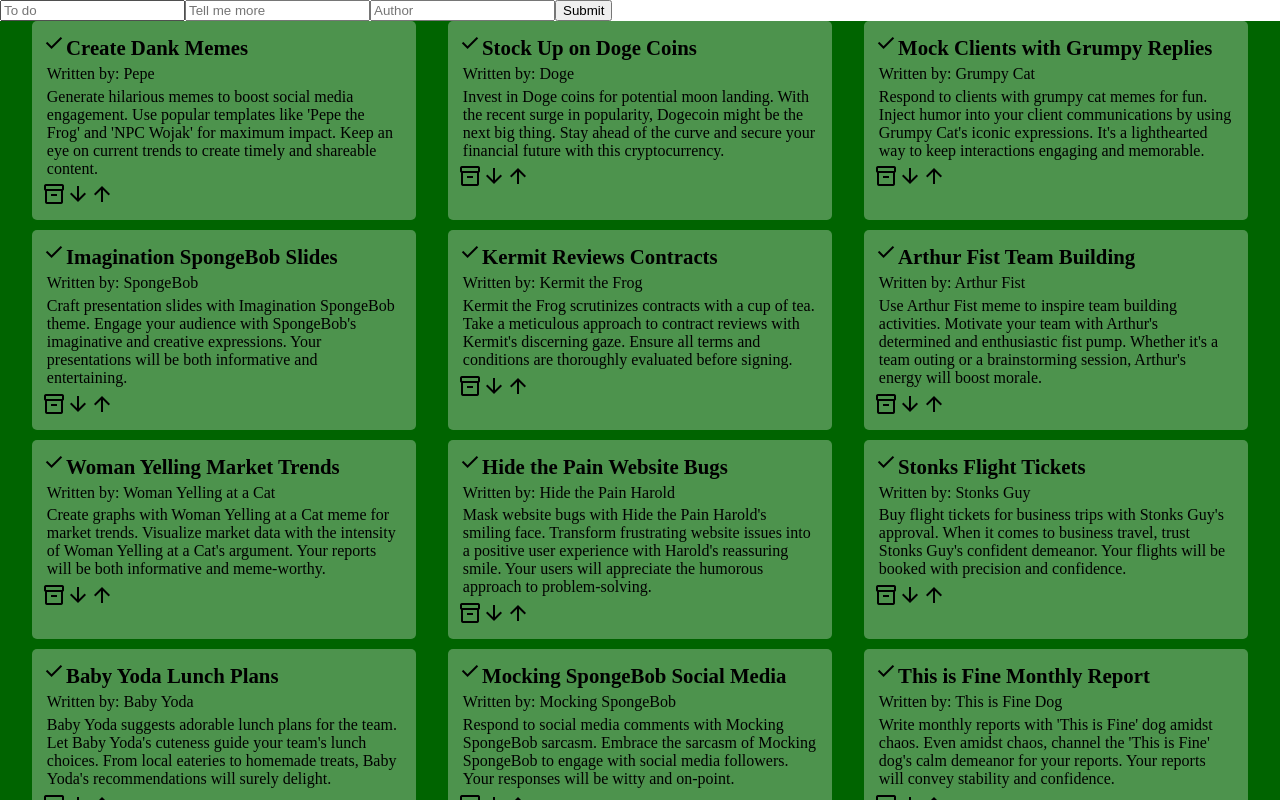
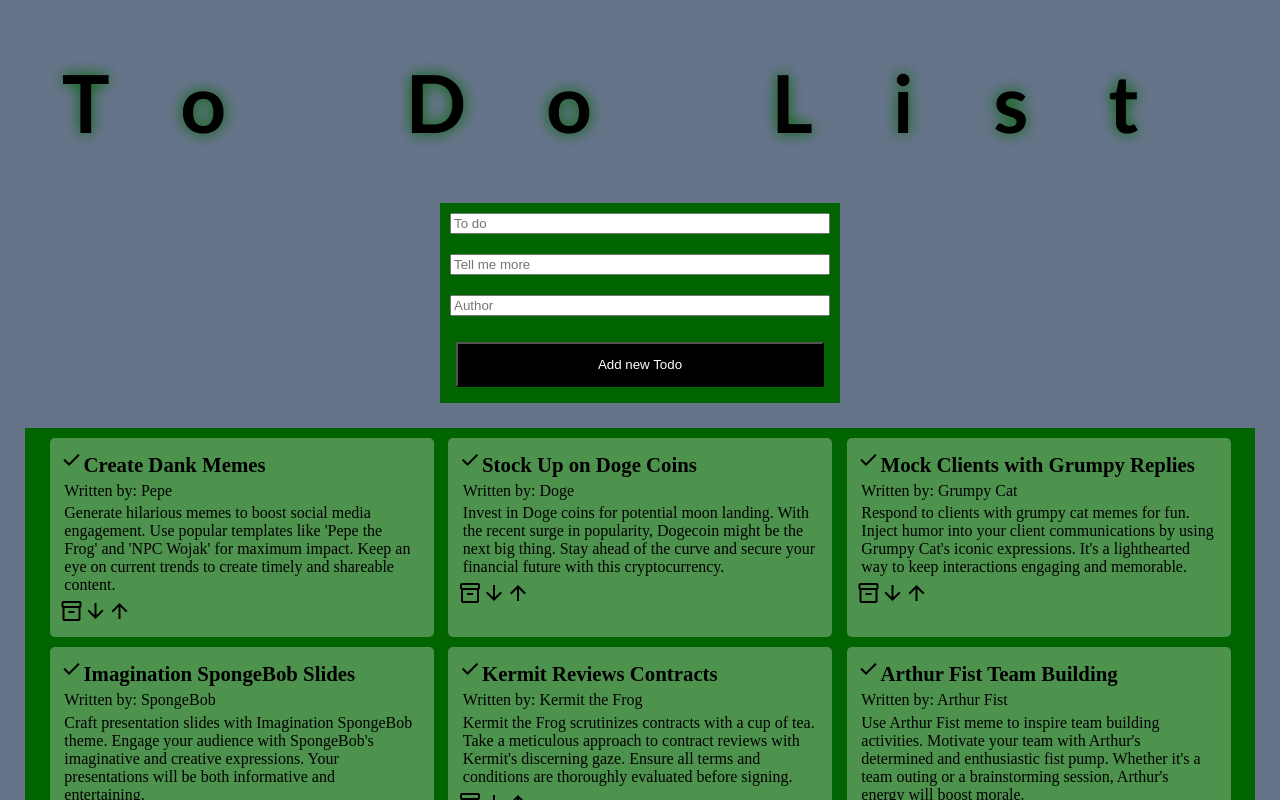
Before and after one commit to jalmai/react-todo-list, a React (Vite) app: page / in a window 1280 px wide. Shown: the top 800 px of the page. Built offline with nearby package versions, Linux system fonts and the light colour scheme.

Commit message:
styling form to add new todo

```diff
--- a/src/App.tsx
+++ b/src/App.tsx
@@ -3,6 +3,7 @@ import { ToDoItems } from "./components/ToDoItems.tsx";
 export function App() {
   return (
     <>
+      <h1>To Do List</h1>
       <NewItem />
       <ToDoItems />
     </>
--- a/src/components/NewItem.tsx
+++ b/src/components/NewItem.tsx
@@ -34,7 +34,9 @@ export function NewItem(): JSX.Element {
           name="author"
           placeholder="Author"
         ></input>
-        <input type="submit" name="submit"></input>
+        <button type="submit" name="submit">
+          Add new Todo
+        </button>
       </form>
     </>
   );
--- a/src/index.css
+++ b/src/index.css
@@ -1,11 +1,28 @@
 form {
+  max-width: 400px;
+  margin: 0 auto;
+  box-sizing: border-box;
+  display: flex;
   flex-direction: column;
+  background-color: darkgreen;
+}
+input {
+  margin: 10px;
+}
+form button {
+  color: white;
+  background-color: black;
+  margin: 1rem;
+  padding: 0.8rem;
 }
 body {
-  margin: 0;
+  margin: 40px 0 0 0;
   padding: 0;
+  background-color: rgb(102, 116, 138);
 }
 .toDoItems {
+  margin: 25px;
+  padding: 10px;
   background-color: darkgreen;
   display: flex;
   flex-wrap: wrap;
@@ -33,3 +50,12 @@ body {
 .material-symbols-outlined {
   font-variation-settings: "FILL" 0, "wght" 400, "GRAD" 0, "opsz" 24;
 }
+h1 {
+  font-family: "Trebuchet MS", "Lucida Sans Unicode", "Lucida Grande",
+    "Lucida Sans", Arial, sans-serif;
+  text-align: center;
+  font-size: 5rem;
+  letter-spacing: 5rem;
+  text-shadow: darkgreen 0px 0 15px;
+  font-weight: bold;
+}
```
